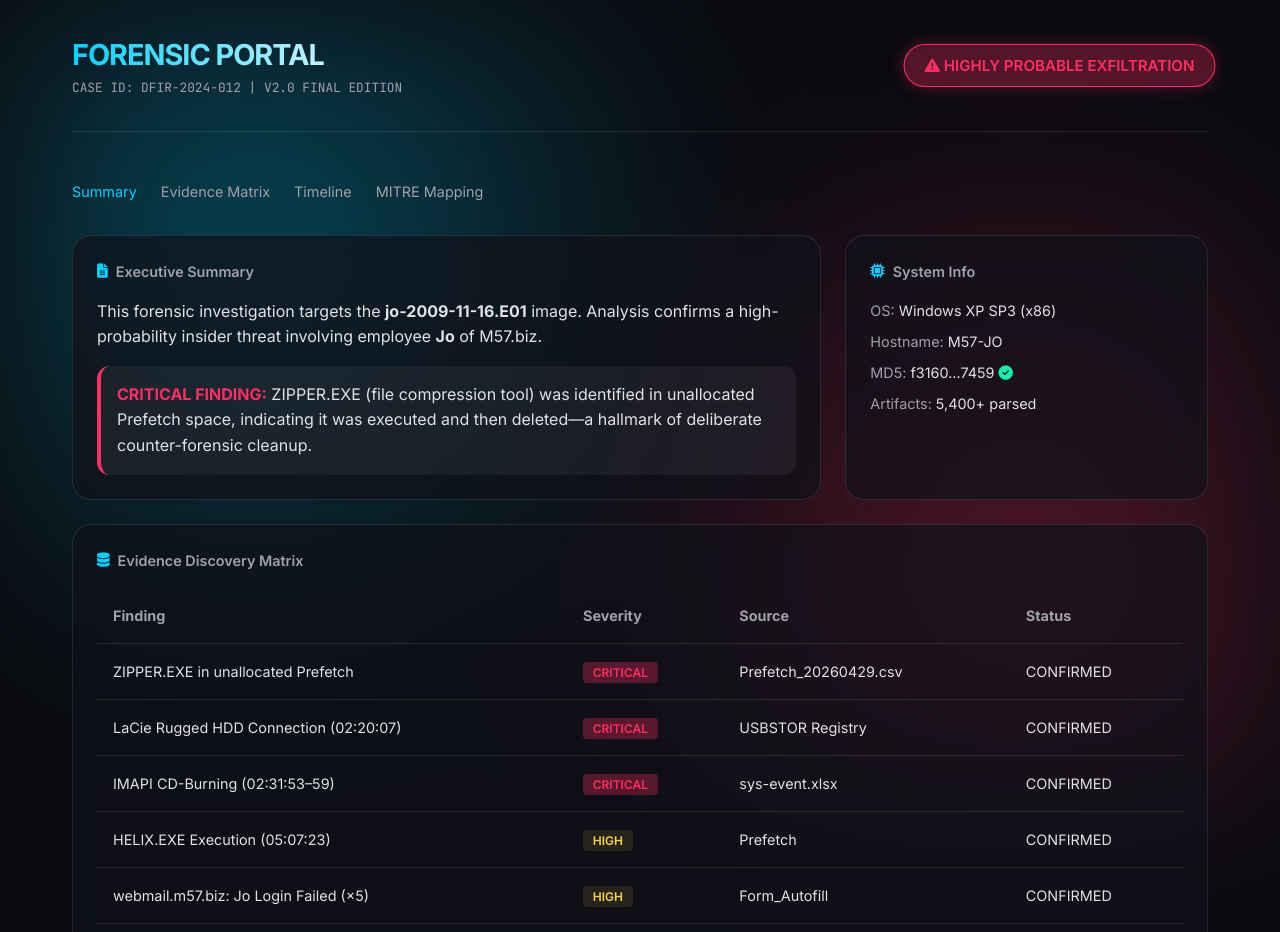
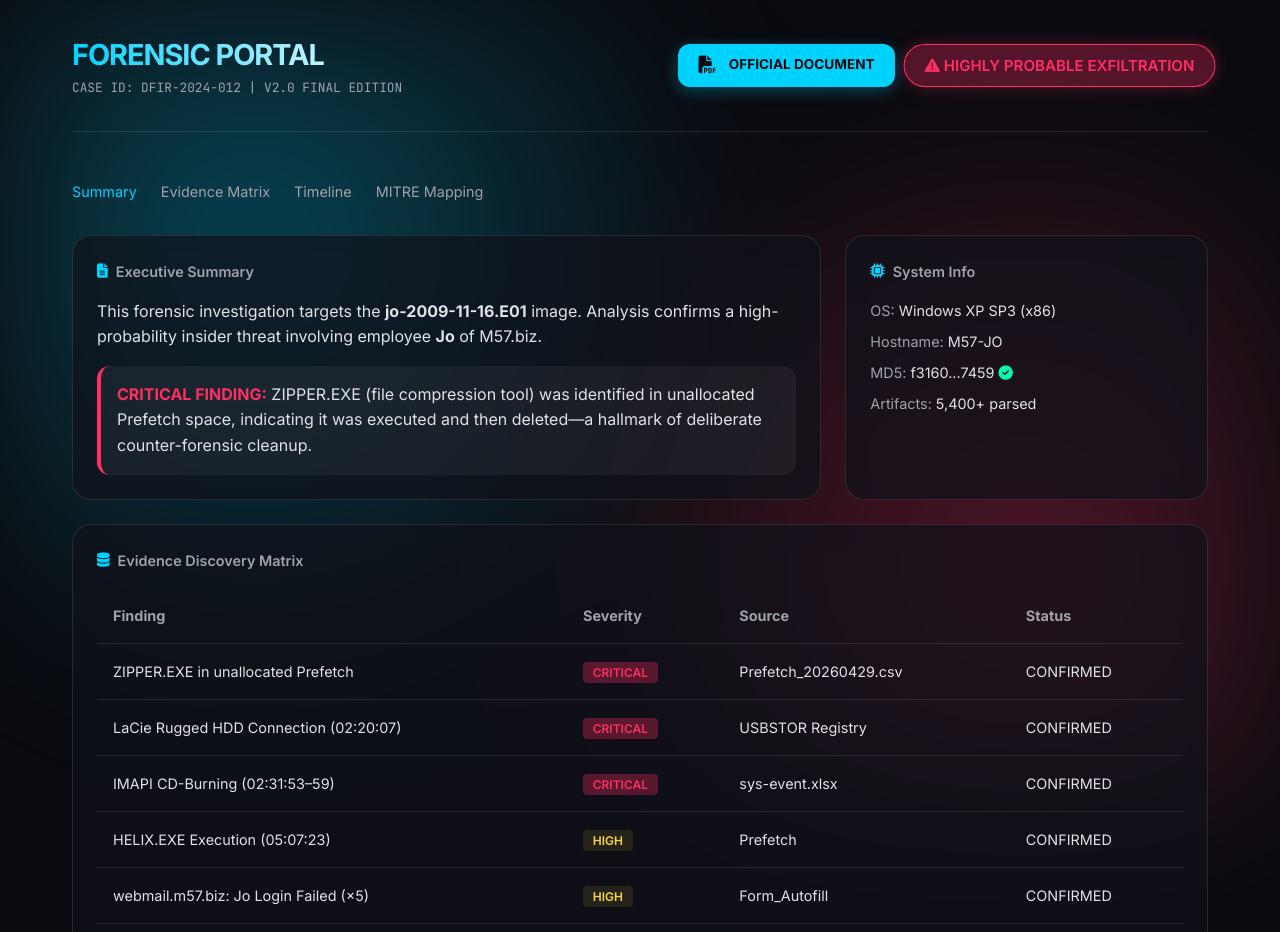
Before and after one commit to lafandoor/DFIR-Investigation-M57, a plain HTML site: page portal/index.html in a window 1280 px wide. Shown: the top 932 px of the page. Drawn offline with Linux system fonts and the light colour scheme.

Commit message:
Add official document button to portal header

```diff
--- a/portal/index.html
+++ b/portal/index.html
@@ -16,8 +16,13 @@
                 <h1>FORENSIC PORTAL</h1>
                 <span>Case ID: DFIR-2024-012 | v2.0 Final Edition</span>
             </div>
-            <div class="verdict-badge">
-                <i class="fas fa-exclamation-triangle"></i> HIGHLY PROBABLE EXFILTRATION
+            <div style="display: flex; gap: 1rem; align-items: center;">
+                <a href="../DFIR_FINAL_v2.pdf" target="_blank" class="btn-primary">
+                    <i class="fas fa-file-pdf"></i> OFFICIAL DOCUMENT
+                </a>
+                <div class="verdict-badge">
+                    <i class="fas fa-exclamation-triangle"></i> HIGHLY PROBABLE EXFILTRATION
+                </div>
             </div>
         </header>
 
--- a/portal/styles.css
+++ b/portal/styles.css
@@ -96,6 +96,32 @@
     0% { opacity: 0.8; transform: scale(1); }
     50% { opacity: 1; transform: scale(1.05); }
     100% { opacity: 0.8; transform: scale(1); }
+}
+
+.btn-primary {
+    display: inline-flex;
+    align-items: center;
+    gap: 0.8rem;
+    background: var(--primary);
+    color: var(--bg-dark);
+    padding: 0.6rem 1.2rem;
+    border-radius: 12px;
+    font-weight: 700;
+    font-size: 0.85rem;
+    text-decoration: none;
+    transition: all 0.3s cubic-bezier(0.4, 0, 0.2, 1);
+    box-shadow: 0 4px 15px var(--primary-glow);
+    border: 1px solid transparent;
+}
+
+.btn-primary:hover {
+    transform: translateY(-2px);
+    box-shadow: 0 8px 25px var(--primary-glow);
+    filter: brightness(1.1);
+}
+
+.btn-primary i {
+    font-size: 1.1rem;
 }
 
 
```
